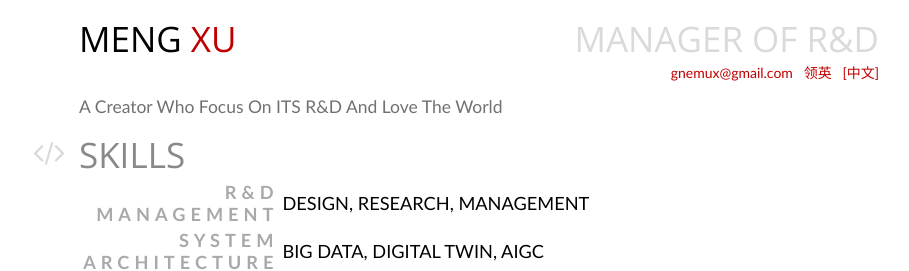
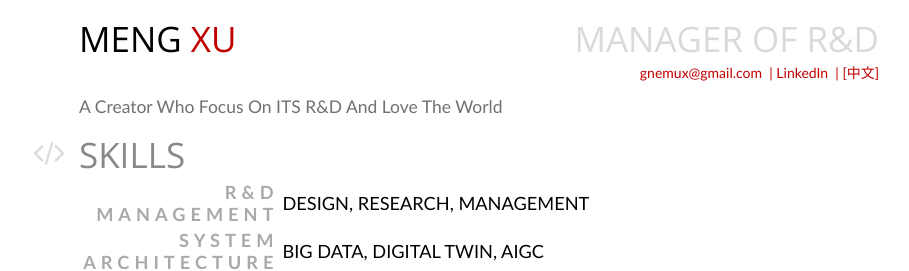
Before and after one commit to gnemux/gnemux.github.io, a Jekyll site: the page resume.html, which Jekyll copies as it is, in a window 1280 px wide. Shown: the top 271 px of the page, without its empty margins (161-1070 px from the left). Built offline with Jekyll 4.4.1, drawn with Linux system fonts in a browser that asks for light colours; nearby versions of some CDN libraries.

Commit message:
update resume

```diff
--- a/resume.html
+++ b/resume.html
@@ -184,11 +184,11 @@
                 <a href="mailto:gnemux@gmail.com">gnemux@gmail.com</a>
             </span>
             <span class="website">
-                <a href="https://www.linkedin.com/in/gnemux/"> &nbsp; 领英
+                <a href="https://www.linkedin.com/in/gnemux/"> &nbsp;| LinkedIn
                 </a>
             </span>
             <span class="website">
-                <a href="https://xumeng.me/resume_cn"> &nbsp; [中文]
+                <a href="https://xumeng.me/resume_cn"> &nbsp;| [中文]
                 </a>
             </span>
         </p>
--- a/resume_cn.html
+++ b/resume_cn.html
@@ -184,11 +184,11 @@
                 <a href="mailto:gnemux@gmail.com">gnemux@gmail.com</a>
             </span>
             <span class="website">
-                <a href="https://www.linkedin.com/in/gnemux/"> &nbsp; 领英
+                <a href="https://www.linkedin.com/in/gnemux/"> &nbsp;| 领英
                 </a>
             </span>
             <span class="website">
-                <a href="https://xumeng.me/resume"> &nbsp; [ENGLISH]
+                <a href="https://xumeng.me/resume"> &nbsp;| [ENGLISH]
                 </a>
             </span>
         </p>
```
